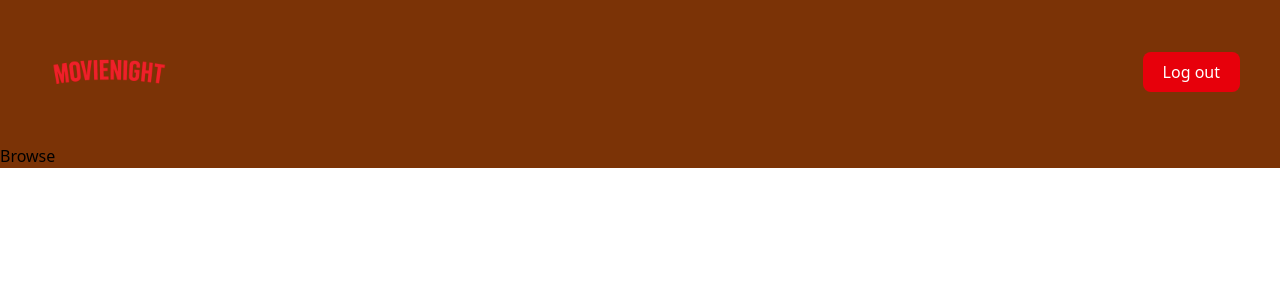
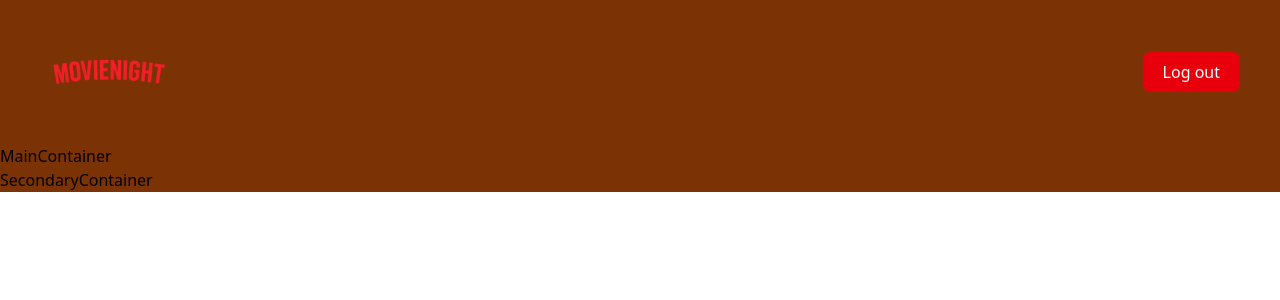
Before and after one commit to anas-faiz/movie_night, a React (Vite) app: page /browse in a window 1280 px wide. Shown: the top 300 px of the page. Built offline with nearby package versions, Linux system fonts and the light colour scheme; no server answers; sample sign-in values are in the browser's storage.

Commit message:
browse page components

```diff
--- /dev/null
+++ b/src/components/Browse.jsx
@@ -0,0 +1,14 @@
+import MainContainer from "./MainContainer";
+import SecondaryContainer from "./SecondaryContainer";
+
+const Browse = ()=>{
+
+    return(
+        <div>
+            <MainContainer/>
+            <SecondaryContainer/>
+        </div>
+    )
+}
+
+export default Browse;
--- /dev/null
+++ b/src/components/MainContainer.jsx
@@ -0,0 +1,9 @@
+import React from 'react'
+
+const MainContainer = () => {
+  return (
+    <div>MainContainer</div>
+  )
+}
+
+export default MainContainer
--- /dev/null
+++ b/src/components/SecondaryContainer.jsx
@@ -0,0 +1,9 @@
+import React from 'react'
+
+const SecondaryContainer = () => {
+  return (
+    <div>SecondaryContainer</div>
+  )
+}
+
+export default SecondaryContainer
--- a/src/pages/BrowsePage.jsx
+++ b/src/pages/BrowsePage.jsx
@@ -1,3 +1,4 @@
+import Browse from "../components/Browse";
 import Header from "../components/Header";
 import useNowPlayingMovies from "../hooks/useNowPlayingMovies";
 
@@ -8,7 +9,7 @@ function BrowsePage(){
     return(
         <div className="w-full bg-amber-900">
             <Header/>
-            Browse
+            <Browse/>
         </div>
     )
 }
```
